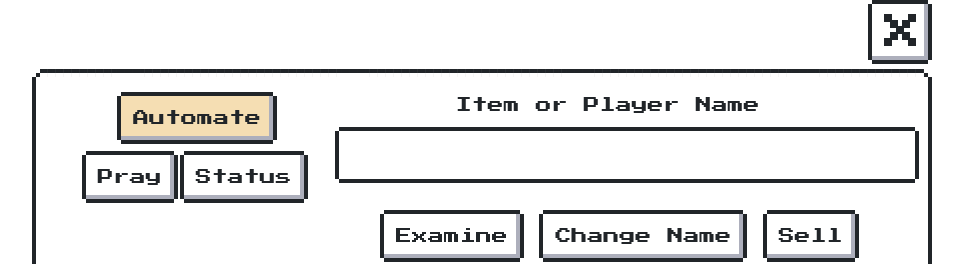
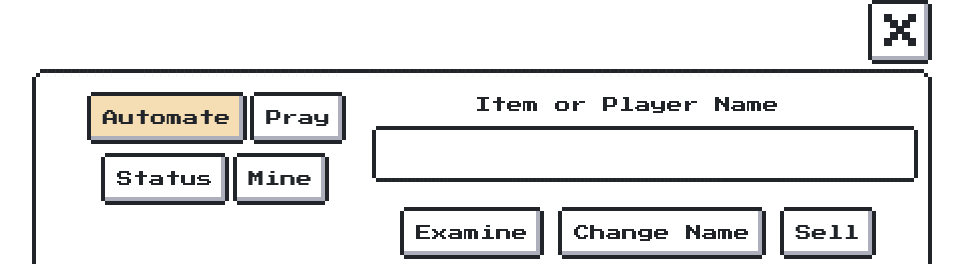
Before and after one commit to cspt3-bw2-team6/Front-End, a React (Create React App) app: page /game in a window 1280 px wide. Shown: the top 264 px of the page, without its empty margins (158-1121 px from the left). Built offline with nearby package versions, Linux system fonts and the light colour scheme; no server answers.

Commit message:
Added program object for reference, created mine button

```diff
--- a/src/components/Game/Controls/index.jsx
+++ b/src/components/Game/Controls/index.jsx
@@ -42,6 +42,7 @@ function Controls(props) {
         <button type="button" onClick={props.praying} className="nes-btn" >Pray</button>
 
         <button type="button" onClick={props.status} className="nes-btn">Status</button>
+        <button type="button" onClick={props.mine} className="nes-btn">Mine</button>
       </div>
 
       {/* <TextInput
```
Also changed, not shown: ls8/program.js (added, +31 -0 lines).
